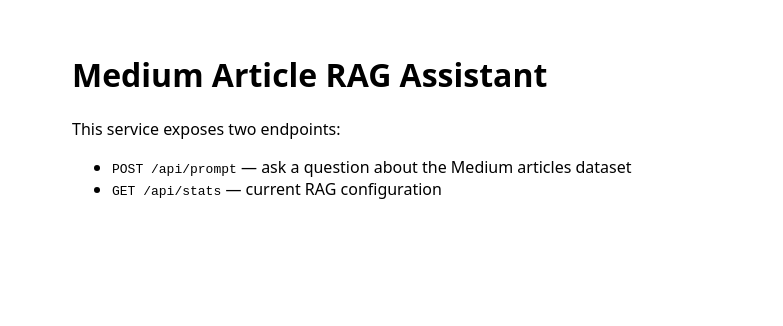
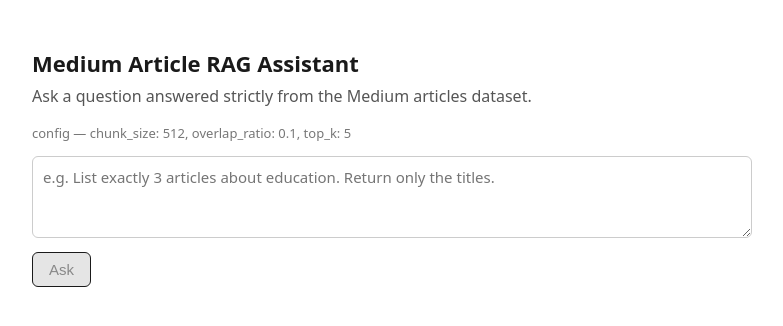
Before and after one commit to MaximRaevsky/medium-rag-assistant, a Next.js app: page / in a window 1280 px wide. Shown: the top 326 px of the page, without its empty margins (248-1031 px from the left). Built offline with nearby package versions, Linux system fonts and the light colour scheme.

Commit message:
Add minimal RAG assistant UI

```diff
--- a/app/page.tsx
+++ b/app/page.tsx
@@ -1,16 +1,192 @@
+"use client";
+
+import { useEffect, useState } from "react";
+
+type ContextItem = {
+  article_id: string;
+  title: string;
+  chunk: string;
+  score: number;
+};
+
+type PromptResponse = {
+  response: string;
+  context: ContextItem[];
+};
+
+type Stats = {
+  chunk_size: number;
+  overlap_ratio: number;
+  top_k: number;
+};
+
+function excerpt(text: string, max = 200): string {
+  const clean = text.replace(/\s+/g, " ").trim();
+  return clean.length > max ? clean.slice(0, max).trimEnd() + "…" : clean;
+}
+
 export default function Home() {
+  const [question, setQuestion] = useState("");
+  const [loading, setLoading] = useState(false);
+  const [error, setError] = useState<string | null>(null);
+  const [data, setData] = useState<PromptResponse | null>(null);
+  const [stats, setStats] = useState<Stats | null>(null);
+
+  useEffect(() => {
+    fetch("/api/stats")
+      .then((r) => (r.ok ? r.json() : null))
+      .then((s) => s && setStats(s))
+      .catch(() => {});
+  }, []);
+
+  async function ask() {
+    const q = question.trim();
+    if (!q || loading) return;
+    setLoading(true);
+    setError(null);
+    setData(null);
+    try {
+      const r = await fetch("/api/prompt", {
+        method: "POST",
+        headers: { "Content-Type": "application/json" },
+        body: JSON.stringify({ question: q }),
+      });
+      if (!r.ok) {
+        let msg = `Request failed (${r.status}).`;
+        try {
+          const body = await r.json();
+          if (body?.error) msg = String(body.error);
+        } catch {
+          // keep default message
+        }
+        throw new Error(msg);
+      }
+      setData((await r.json()) as PromptResponse);
+    } catch (e) {
+      setError(e instanceof Error ? e.message : "Something went wrong.");
+    } finally {
+      setLoading(false);
+    }
+  }
+
   return (
-    <main style={{ fontFamily: "system-ui, sans-serif", maxWidth: 640, margin: "0 auto", padding: 24 }}>
-      <h1>Medium Article RAG Assistant</h1>
-      <p>This service exposes two endpoints:</p>
-      <ul>
-        <li>
-          <code>POST /api/prompt</code> &mdash; ask a question about the Medium articles dataset
-        </li>
-        <li>
-          <code>GET /api/stats</code> &mdash; current RAG configuration
-        </li>
-      </ul>
+    <main
+      style={{
+        fontFamily: "system-ui, sans-serif",
+        maxWidth: 720,
+        margin: "0 auto",
+        padding: 24,
+        color: "#1a1a1a",
+        lineHeight: 1.5,
+      }}
+    >
+      <h1 style={{ fontSize: 22, marginBottom: 4 }}>Medium Article RAG Assistant</h1>
+      <p style={{ marginTop: 0, color: "#555" }}>
+        Ask a question answered strictly from the Medium articles dataset.
+      </p>
+
+      {stats && (
+        <p style={{ fontSize: 13, color: "#777", marginTop: 0 }}>
+          config — chunk_size: {stats.chunk_size}, overlap_ratio: {stats.overlap_ratio}, top_k:{" "}
+          {stats.top_k}
+        </p>
+      )}
+
+      <textarea
+        value={question}
+        onChange={(e) => setQuestion(e.target.value)}
+        onKeyDown={(e) => {
+          if ((e.metaKey || e.ctrlKey) && e.key === "Enter") ask();
+        }}
+        placeholder="e.g. List exactly 3 articles about education. Return only the titles."
+        rows={3}
+        style={{
+          width: "100%",
+          padding: 10,
+          fontSize: 15,
+          fontFamily: "inherit",
+          border: "1px solid #ccc",
+          borderRadius: 6,
+          resize: "vertical",
+          boxSizing: "border-box",
+        }}
+      />
+
+      <div style={{ marginTop: 8 }}>
+        <button
+          onClick={ask}
+          disabled={loading || question.trim() === ""}
+          style={{
+            padding: "8px 16px",
+            fontSize: 15,
+            borderRadius: 6,
+            border: "1px solid #1a1a1a",
+            background: loading || question.trim() === "" ? "#e5e5e5" : "#1a1a1a",
+            color: loading || question.trim() === "" ? "#888" : "#fff",
+            cursor: loading || question.trim() === "" ? "default" : "pointer",
+          }}
+        >
+          {loading ? "Searching…" : "Ask"}
+        </button>
+      </div>
+
+      {error && (
+        <p style={{ color: "#b00020", marginTop: 16 }} role="alert">
+          {error}
+        </p>
+      )}
+
+      {data && (
+        <section style={{ marginTop: 24 }}>
+          <h2 style={{ fontSize: 17 }}>Answer</h2>
+          <pre
+            style={{
+              whiteSpace: "pre-wrap",
+              wordBreak: "break-word",
+              fontFamily: "inherit",
+              fontSize: 15,
+              background: "#f7f7f7",
+              border: "1px solid #eee",
+              borderRadius: 6,
+              padding: 12,
+              margin: 0,
+            }}
+          >
+            {data.response}
+          </pre>
+
+          {data.context?.length > 0 && (
+            <>
+              <h2 style={{ fontSize: 17, marginTop: 24 }}>
+                Retrieved context ({data.context.length})
+              </h2>
+              <ul style={{ listStyle: "none", padding: 0, margin: 0 }}>
+                {data.context.map((c, i) => (
+                  <li
+                    key={`${c.article_id}-${i}`}
+                    style={{
+                      border: "1px solid #eee",
+                      borderRadius: 6,
+                      padding: 12,
+                      marginBottom: 8,
+                    }}
+                  >
+                    <div style={{ display: "flex", justifyContent: "space-between", gap: 12 }}>
+                      <strong style={{ fontSize: 14 }}>{c.title}</strong>
+                      <span style={{ fontSize: 13, color: "#777", whiteSpace: "nowrap" }}>
+                        score {c.score.toFixed(4)}
+                      </span>
+                    </div>
+                    <p style={{ fontSize: 13, color: "#555", margin: "6px 0 0" }}>
+                      {excerpt(c.chunk)}
+                    </p>
+                  </li>
+                ))}
+              </ul>
+            </>
+          )}
+        </section>
+      )}
     </main>
   );
 }
```
